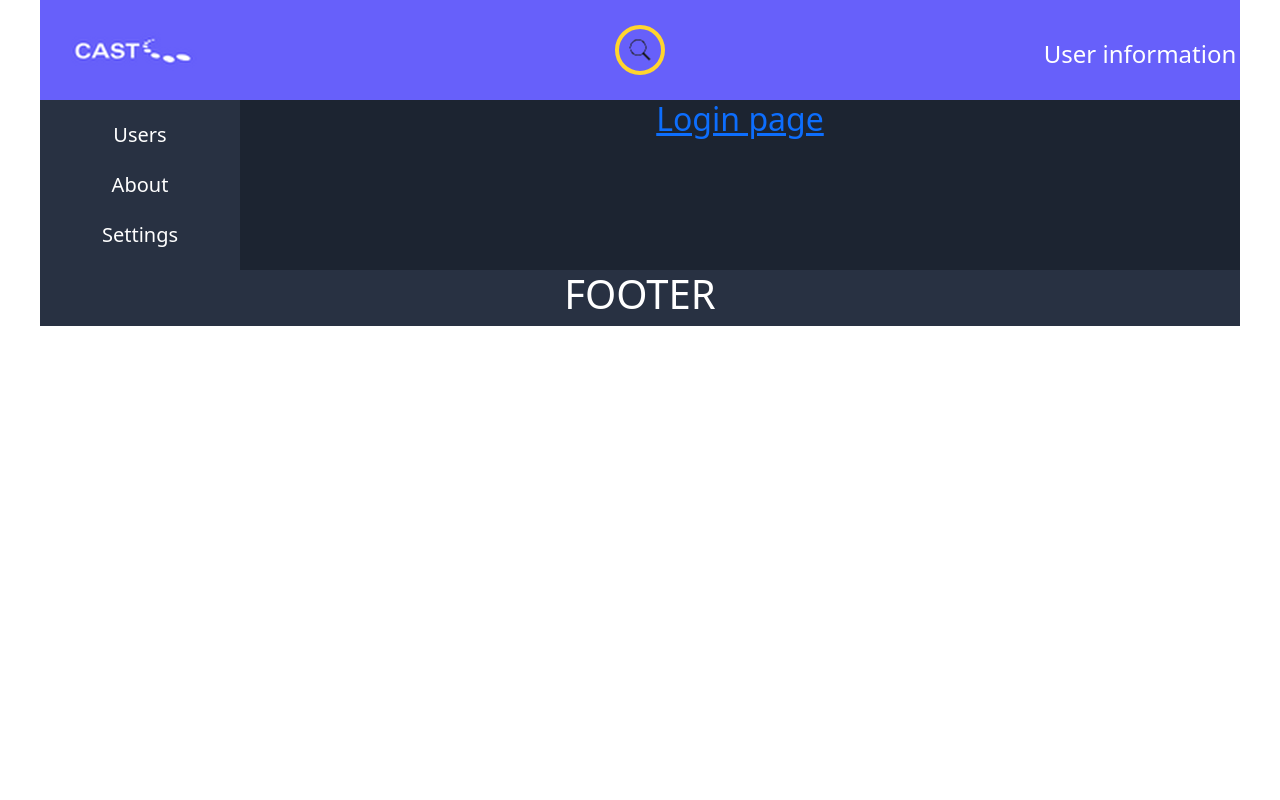
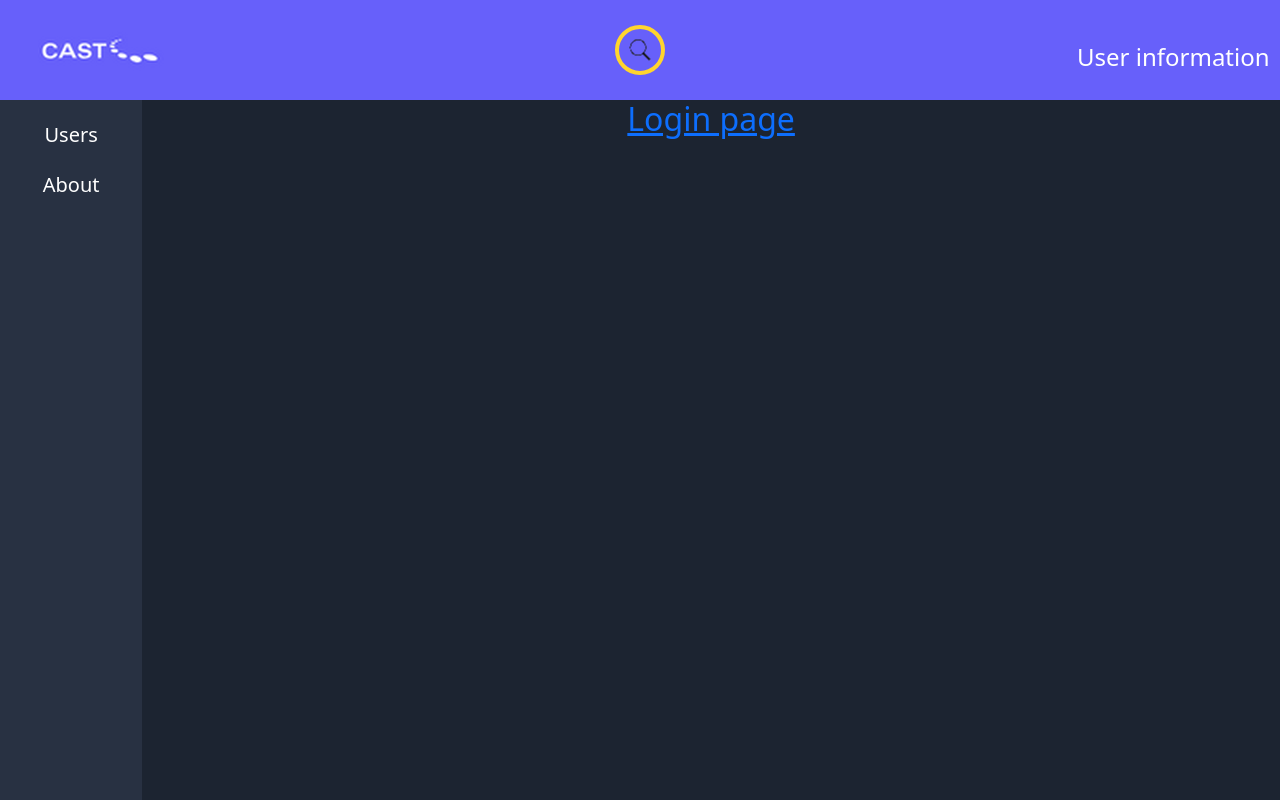
Before and after one commit to valnurray/lpr_front, a React (Create React App) app: page / in a window 1280 px wide. Shown: the top 800 px of the page. Built offline with nearby package versions, Linux system fonts and the light colour scheme.

Commit message:
add some features

```diff
--- a/src/App.css
+++ b/src/App.css
@@ -1,14 +1,15 @@
 .app-wrapper{
   margin: 0 auto;
   display: grid;
-  width: 1200px;
+  width: 100%;
+  min-height: 1200px;
   grid-template-areas:
   "h h h"
   "n c e"
   "f f f";
 
   grid-template-rows: 100px 1fr;
-  grid-template-columns: 2fr 10fr;
+  grid-template-columns: 2fr 16fr;
   /* grid-gap: 10px; */
 }
 
--- a/src/App.js
+++ b/src/App.js
@@ -34,7 +34,7 @@ function App() {
                         <Route path="/users" element={<UsersListComponent/>}/>
                         <Route path="/users/:id" element={<ViewUserComponent/>}/>
                         <Route path="/about" element={<About/>}/>
-                        <Route path="/settings" element={<SettingsComponent/>}/>
+                        {/*<Route path="/settings" element={<SettingsComponent/>}/>*/}
                         <Route path="/*" element={<PageNotFound/>}/>
                     </Routes>
                     <Footer/>
--- a/src/Components/BasicPages/BackgroundColorSwitcher/BgColor.js
+++ b/src/Components/BasicPages/BackgroundColorSwitcher/BgColor.js
@@ -12,7 +12,9 @@ function BgColor() {
         {
             value: 2,
             label: "night",
-            color: "burlywood"
+            // color: "#1c2431"
+            color: "#283142"
+
 
         }];
     const [setBgColor, ddlValue] = useState(colors.label);
--- a/src/Components/BasicPages/Navbar/Navbar.js
+++ b/src/Components/BasicPages/Navbar/Navbar.js
@@ -1,6 +1,7 @@
 import React from "react";
 import classes from "./Navbar.module.css"
 import {NavLink} from "react-router-dom";
+import BgColor from "../BackgroundColorSwitcher/BgColor";
 
 const Navbar = () => {
     return <nav className={classes.navbar}>
@@ -14,9 +15,12 @@ const Navbar = () => {
                     <NavLink to ="/about" >About</NavLink>
                 </div>
 
-                <div className={classes.titlesFromNavbar}>
-                    <NavLink to ="/settings" >Settings</NavLink>
-                </div>
+                {/*<div className={classes.titlesFromNavbar}>*/}
+                {/*    <NavLink to ="/settings" >Settings</NavLink>*/}
+                {/*</div>*/}
+                {/*<div className={classes.titlesFromNavbar}>*/}
+                {/*    <BgColor/>*/}
+                {/*</div>*/}
 
                 {/*<div className= "container">*/}
                 {/*    <h3 className = "text-center"> Title3 </h3>*/}
--- a/src/Components/BasicPages/Navbar/Navbar.module.css
+++ b/src/Components/BasicPages/Navbar/Navbar.module.css
@@ -2,7 +2,7 @@
     grid-area: n;
     background-color: #283142;
     text-align: center;
-    text-decoration-color:white;
+    color: white;
     /*margin-right: 15px;*/
 
 }
```
